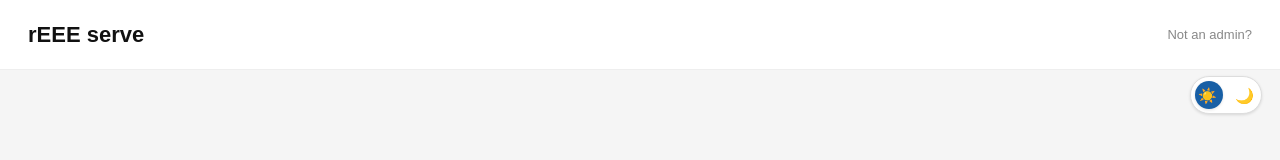
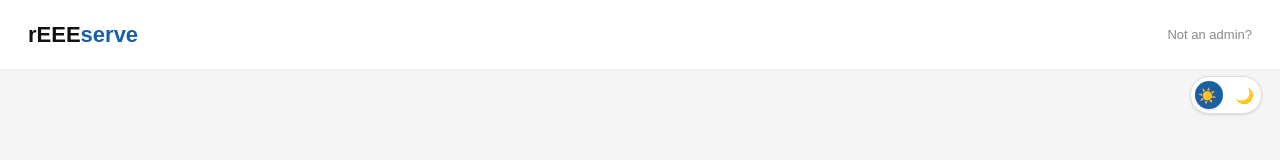
Before and after one commit to TristanSibug/rEEEserve, a Next.js app: page /admin/login in a window 1280 px wide. Shown: the top 160 px of the page. Built offline with nearby package versions, Linux system fonts and the light colour scheme.

Commit message:
admin dashboard cleanup

```diff
--- a/app/admin/dashboard/page.tsx
+++ b/app/admin/dashboard/page.tsx
@@ -111,6 +111,7 @@ export default function AdminDashboard() {
   });
 
   const [visualRanges, setVisualRanges] = useState<VisualRange[]>([]);
+  const [availableSlotsToday, setAvailableSlotsToday] = useState(0);
   const [loadingVisualSchedule, setLoadingVisualSchedule] = useState(false);
 
   const [scheduleDate, setScheduleDate] = useState(getDefaultScheduleDate());
@@ -129,7 +130,11 @@ export default function AdminDashboard() {
   }, [scheduleDate, scheduleRoom]);
 
   async function fetchAllActivity() {
-    await Promise.all([fetchStudentReservations(), fetchInstructorReservations()]);
+    await Promise.all([
+      fetchStudentReservations(),
+      fetchInstructorReservations(),
+      fetchAvailableSlotsToday(),
+    ]);
   }
 
   async function fetchStudentReservations() {
@@ -187,6 +192,33 @@ export default function AdminDashboard() {
       setVisualRanges(Array.isArray(visualData) ? visualData : []);
     } finally {
       setLoadingVisualSchedule(false);
+    }
+  }
+
+  async function fetchAvailableSlotsToday() {
+    const today = getManilaNow().date;
+
+    try {
+      const results = await Promise.all(
+        rooms.map(async (room) => {
+          const res = await fetch(
+            `/api/schedules?date=${today}&room=${encodeURIComponent(room)}`
+          );
+
+          const data = await res.json();
+
+          if (!res.ok || !Array.isArray(data)) {
+            return 0;
+          }
+
+          return countAvailableSlotsForRanges(room, today, data);
+        })
+      );
+
+      setAvailableSlotsToday(results.reduce((sum, count) => sum + count, 0));
+    } catch (error) {
+      console.error("Failed to fetch available slots today:", error);
+      setAvailableSlotsToday(0);
     }
   }
 
@@ -687,6 +719,22 @@ export default function AdminDashboard() {
           ? pastActivity
           : cancelledActivity;
 
+  const reservationsTodayCount = studentActivity.filter(
+    (item) =>
+      item.reserved_date === getManilaNow().date &&
+      item.status === "approved"
+  ).length;
+
+  const activeNowCount = [...studentActivity, ...instructorActivity].filter(
+    (item) => {
+      if (item.kind === "student") {
+        return item.status === "approved" && isActiveNow(item);
+      }
+
+      return isActiveNow(item);
+    }
+  ).length;
+
   const displaySlots = generateDisplaySlots();
 
   function extractInstructorName(label?: string | null) {
@@ -962,6 +1010,67 @@ export default function AdminDashboard() {
     return displaySlots;
   }
 
+  function isActiveNow(item: {
+    reserved_date: string;
+    time_start: string;
+    time_end: string;
+  }) {
+    const now = getManilaNow();
+
+    if (item.reserved_date !== now.date) return false;
+
+    const start = normalizeTime(item.time_start);
+    const end = normalizeTime(item.time_end);
+
+    return start <= now.time && end > now.time;
+  }
+
+  function countAvailableSlotsForRanges(
+    room: string,
+    date: string,
+    ranges: VisualRange[]
+  ) {
+    let count = 0;
+
+    const labStart = 8 * 60 + 30;
+    const labEnd = 16 * 60;
+    const interval = 30;
+
+    const defaultCapacity = room === "EEEI 308" ? 16 : 10;
+    const capacity =
+      ranges.find((range) => typeof range.capacity === "number")?.capacity ??
+      defaultCapacity;
+
+    for (let current = labStart; current < labEnd; current += interval) {
+      const time_start = minutesToTime(current);
+      const time_end = minutesToTime(current + interval);
+
+      if (!isSlotAllowedForDate(date, time_start)) {
+        continue;
+      }
+
+      const blockingSlot = ranges.find(
+        (range) =>
+          range.source !== "reservation" &&
+          overlaps(time_start, time_end, range.time_start, range.time_end)
+      );
+
+      const reservationCount = ranges.filter(
+        (range) =>
+          range.source === "reservation" &&
+          overlaps(time_start, time_end, range.time_start, range.time_end)
+      ).length;
+
+      const slotsLeft = capacity - reservationCount;
+
+      if (!blockingSlot && slotsLeft > 0) {
+        count += 1;
+      }
+    }
+
+    return count;
+  }
+
   return (
     <div style={s.page}>
       <nav style={s.nav}>
@@ -980,11 +1089,9 @@ export default function AdminDashboard() {
       <div style={s.body}>
         <div style={s.stats}>
           {[
-            ["Total", sourceActivity.length],
-            ["Ongoing", ongoingActivity.length],
-            ["Pending", pendingActivity.length],
-            ["Past", pastActivity.length],
-            ["Cancelled", cancelledActivity.length],
+            ["Reservations Today", reservationsTodayCount],
+            ["Active Now", activeNowCount],
+            ["Available Slots Today", availableSlotsToday],
           ].map(([label, val]) => (
             <div key={String(label)} style={s.stat}>
               <p style={s.statLabel}>{label}</p>
--- a/app/admin/login/page.tsx
+++ b/app/admin/login/page.tsx
@@ -49,7 +49,7 @@ export default function AdminLogin() {
     <main style={styles.page}>
       <nav style={styles.nav}>
         <Link href="/" style={styles.logo}>
-          rEEE serve
+          rEEE<span style={styles.logoBlue}>serve</span>
         </Link>
 
         <Link href="/" style={styles.back}>
@@ -150,6 +150,10 @@ const styles: Record<string, CSSProperties> = {
     fontWeight: 700,
     textDecoration: "none",
     color: "var(--text)",
+  },
+
+  logoBlue: {
+    color: "var(--primary)",
   },
 
   back: {
```
